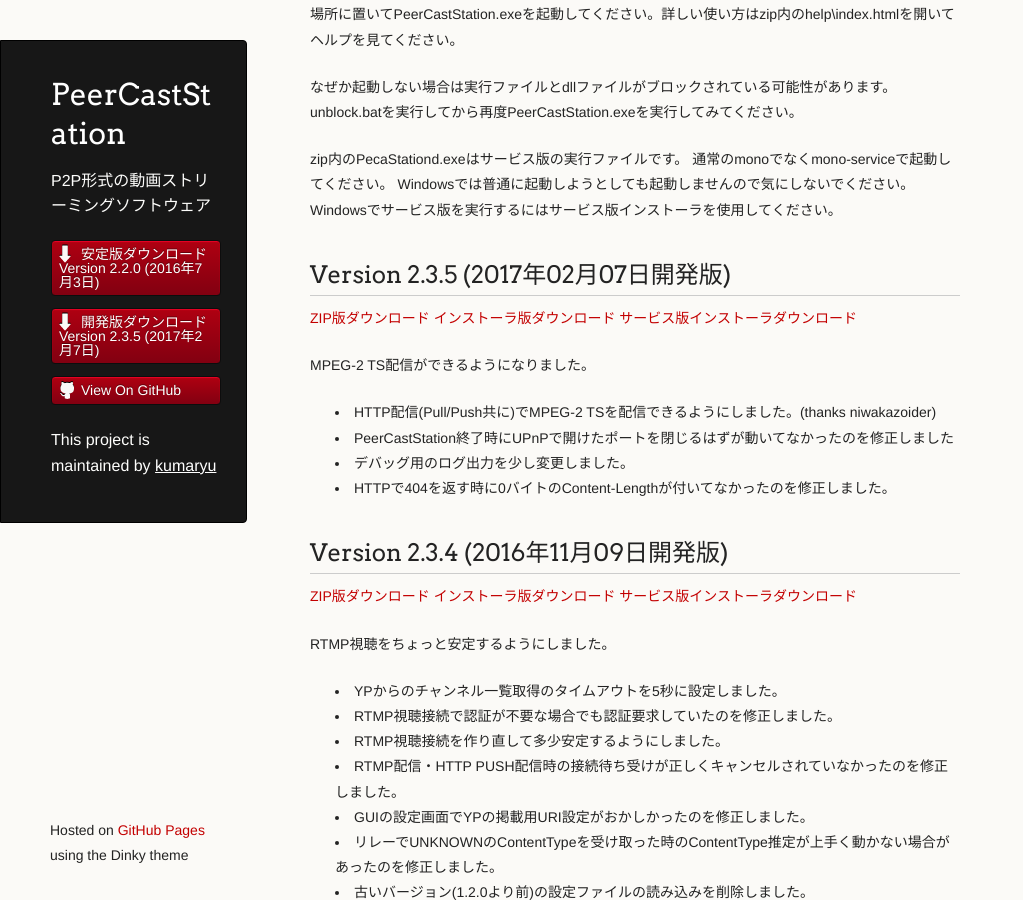
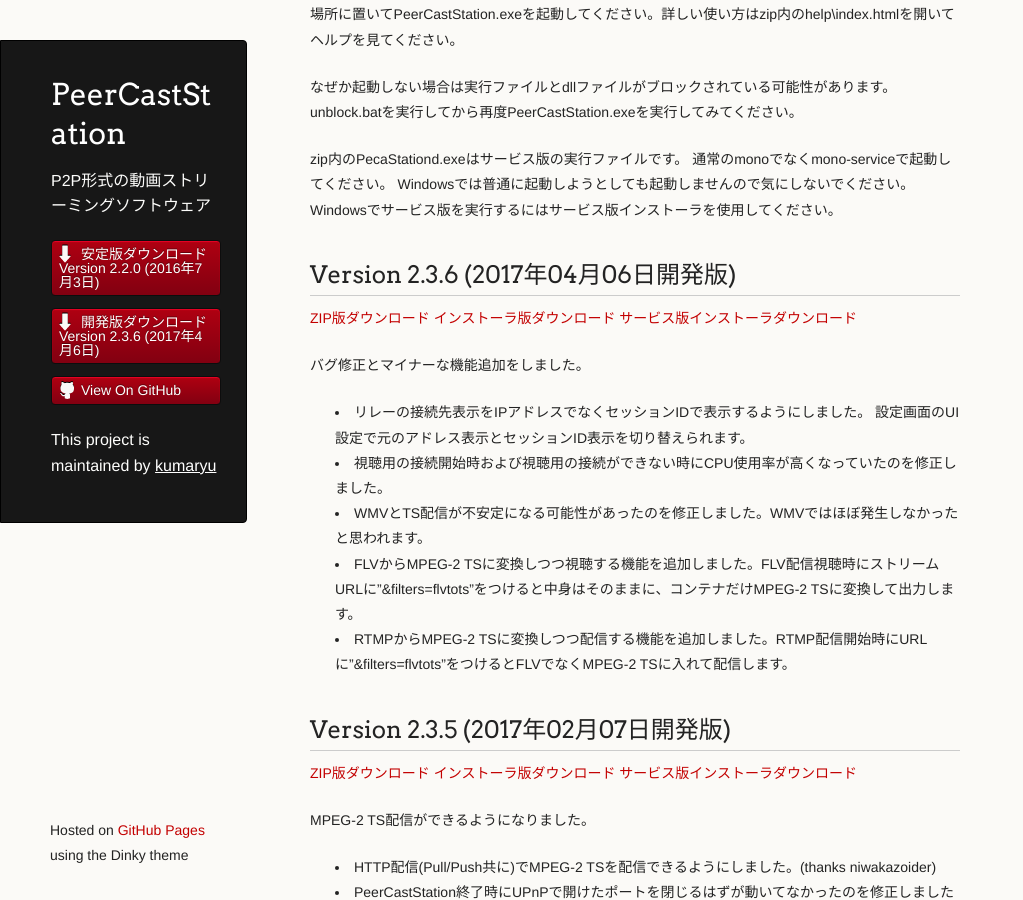
Before and after one commit to kumaryu/peercaststation, a Jekyll site: the page built from download-dev.mkd, in a window 1280 px wide and 900 px high, scrolled down 410 px. Shown: the whole window, without its empty margins (0-1023 px from the left). Built offline with Jekyll 4.4.1, drawn with Linux system fonts in a browser that asks for light colours.

Commit message:
bumped version up to 2.3.6

```diff
--- a/_data/releasenotes.yml
+++ b/_data/releasenotes.yml
@@ -1,4 +1,29 @@
 ---
+- name: Version 2.3.6 (2017年04月06日開発版)
+  version: 2.3.6.0
+  channel: dev
+  notes: |
+    バグ修正とマイナーな機能追加をしました。
+
+    * リレーの接続先表示をIPアドレスでなくセッションIDで表示するようにしました。
+      設定画面のUI設定で元のアドレス表示とセッションID表示を切り替えられます。
+    * 視聴用の接続開始時および視聴用の接続ができない時にCPU使用率が高くなっていたのを修正しました。
+    * WMVとTS配信が不安定になる可能性があったのを修正しました。WMVではほぼ発生しなかったと思われます。
+    * FLVからMPEG-2 TSに変換しつつ視聴する機能を追加しました。FLV配信視聴時にストリームURLに"&filters=flvtots"をつけると中身はそのままに、コンテナだけMPEG-2 TSに変換して出力します。
+    * RTMPからMPEG-2 TSに変換しつつ配信する機能を追加しました。RTMP配信開始時にURLに"&filters=flvtots"をつけるとFLVでなくMPEG-2 TSに入れて配信します。
+  date: 2017-04-06T23:50:00+09:00
+  url: http://www.pecastation.org/files/PeerCastStation-2.3.6.zip
+  enclosures:
+  - type: archive
+    url: http://www.pecastation.org/files/PeerCastStation-2.3.6.zip
+    length: 1663284
+  - type: installer
+    url: http://www.pecastation.org/files/PeerCastStation-2.3.6.exe
+    length: 2305127
+  - type: serviceinstaller
+    url: http://www.pecastation.org/files/PecaStationd-2.3.6.msi
+    length: 2065074
+
 - name: Version 2.3.5 (2017年02月07日開発版)
   version: 2.3.5.0
   channel: dev
--- a/_layouts/default.html
+++ b/_layouts/default.html
@@ -24,7 +24,7 @@
           <a class="buttons" href="download-stable.html">安定版ダウンロード<br>Version 2.2.0 (2016年7月3日)</a>
           </li>
           <li class="download" style="width:auto; height:auto">
-          <a class="buttons" href="download-dev.html">開発版ダウンロード<br>Version 2.3.5 (2017年2月7日)</a>
+          <a class="buttons" href="download-dev.html">開発版ダウンロード<br>Version 2.3.6 (2017年4月6日)</a>
           </li>
           <li style="width:auto"><a class="buttons github" href="https://github.com/kumaryu/peercaststation">View On GitHub</a></li>
         </ul>
```
